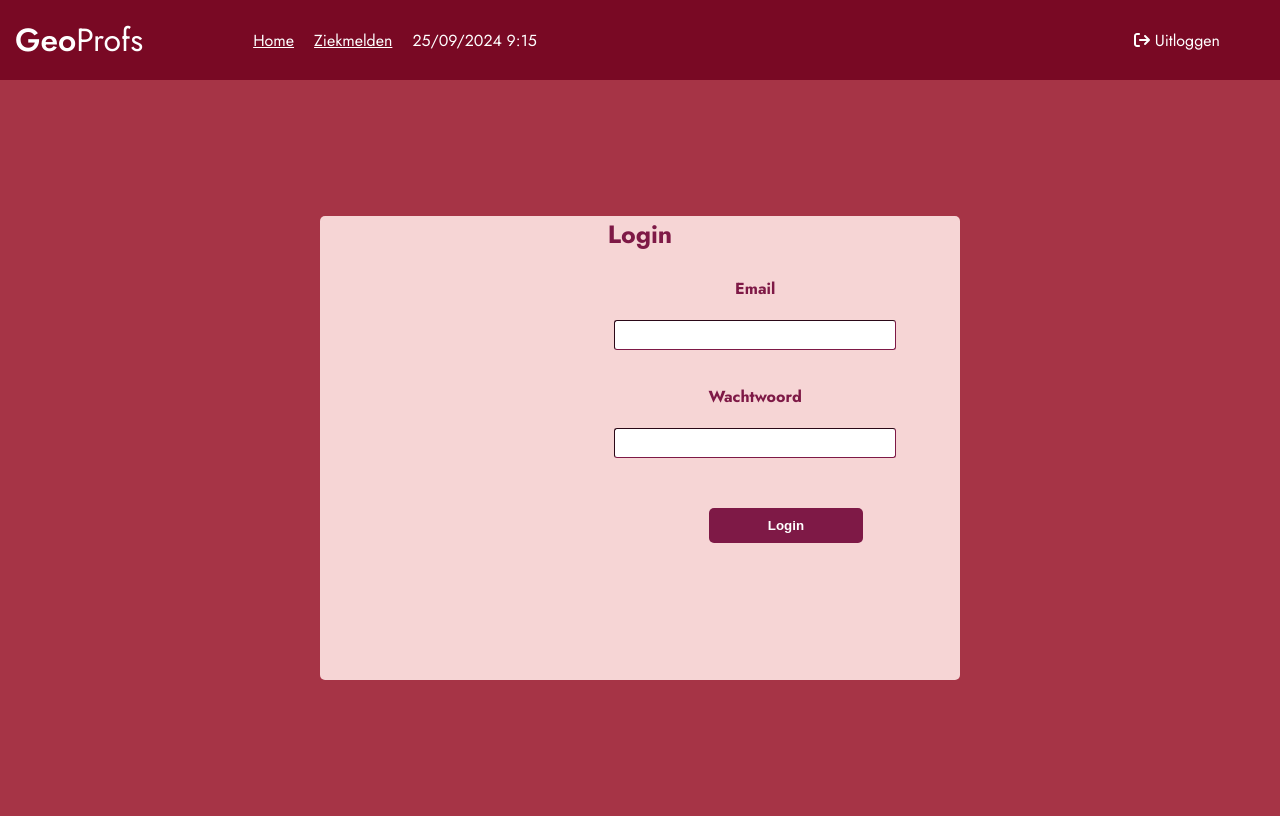
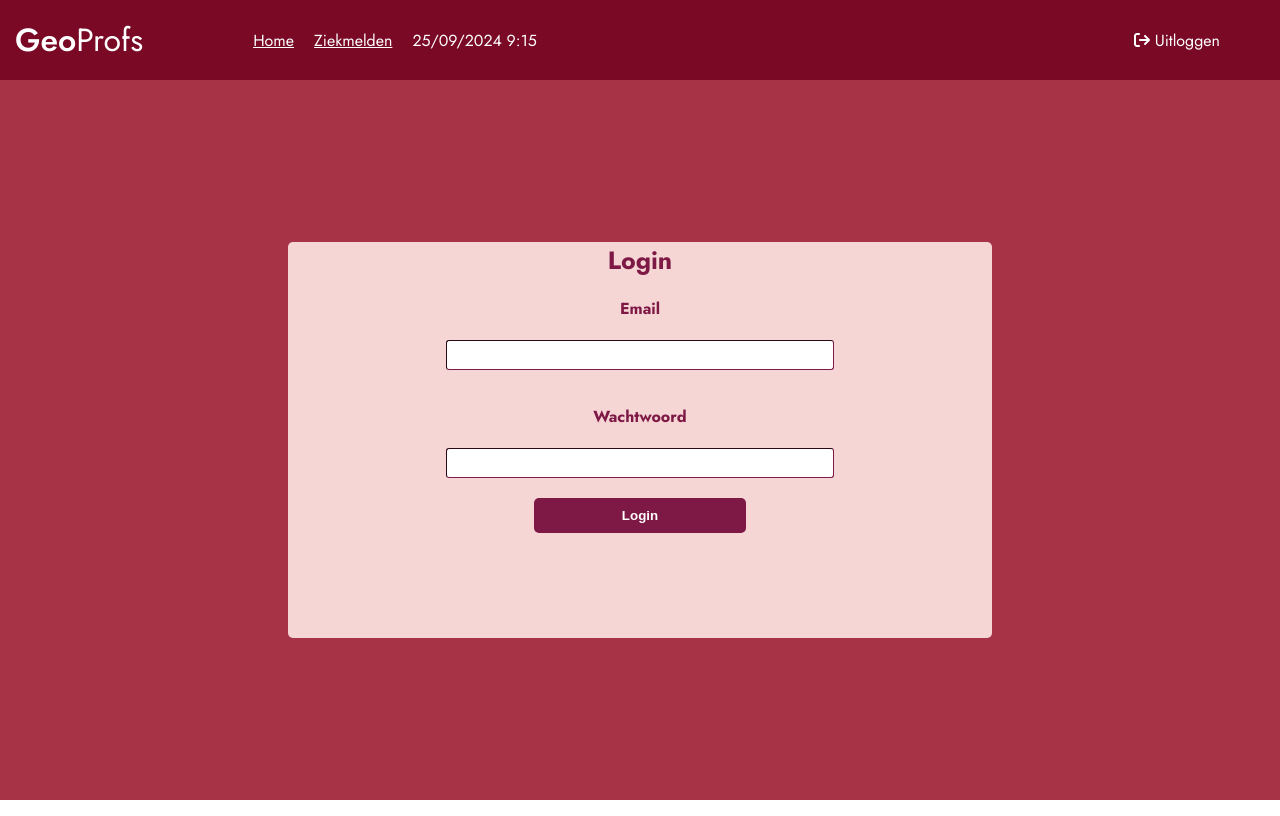
Before and after one commit to BoraEfe/GeoProfs, a React (Vite) app: page /Login in a window 1280 px wide. Built offline with nearby package versions, Linux system fonts and the light colour scheme.

Commit message:
login page fix

```diff
--- a/src/Pages/Login/Login.css
+++ b/src/Pages/Login/Login.css
@@ -4,7 +4,7 @@
 }
 .login-container{
     width:100%;
-    height:92vh;
+    height:calc(100vh - 80px);
     background-color: #A63446;
     display: flex;
     justify-content: center;
@@ -12,12 +12,11 @@
 
     .login-form{
         background-color: #F6D5D5;
-        width:50vw;
-        height:58vh;
+        width: 55%;
+        height: 55%;
         border-radius: 5px;
         display: flex;
         flex-direction: column;
-
 
         h1{
             width:100%;
@@ -28,12 +27,10 @@
             font-size: 25px;
         }
         form{
-            width:80%;
+            width:100%;
             height:auto;
             display: flex;
             flex-direction: column;
-            margin-left: 28%;
-
 
             p{
                 color: #7E1946;
@@ -58,8 +55,6 @@
             background-color: #7E1946;
             border: none;
             border-radius: 5px;
-            margin-left: 12%;
-            margin-top: 30px;
             color:white;
             font-weight: bold;
             cursor: pointer;
```
